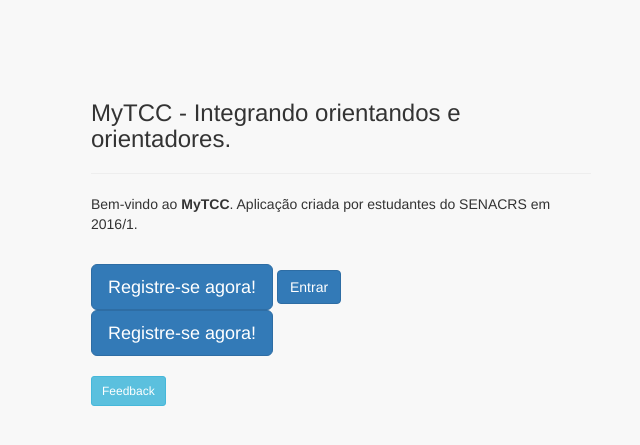
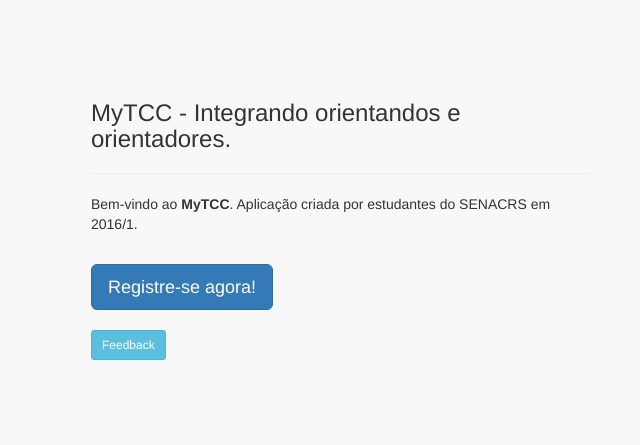
Before and after one commit to othiagoduarte/mytcc, a CodeIgniter app: page /mytcc/ in a window 1280 px wide. Shown: the top 445 px of the page, without its empty margins (299-939 px from the left). Run offline with CodeIgniter, Linux system fonts and the light colour scheme.

Commit message:
Correção - Merge

```diff
--- a/application/views/home/main.php
+++ b/application/views/home/main.php
@@ -11,10 +11,6 @@
 <h3>MyTCC - Integrando orientandos e orientadores.</h3>
 <hr>
 <p>Bem-vindo ao <strong>MyTCC</strong>. Aplicação criada por estudantes do SENACRS em 2016/1.</p> </br>
-
-<div ng-controller="alunoController">
-    <input class="btn btn-primary btn-lg" type="button" value="Registre-se agora!" ng-click="open()"/>
-    <a class="btn btn-primary" href="./login" role="button">Entrar</a>
 
 <div ng-controller="homeController">
 
```
